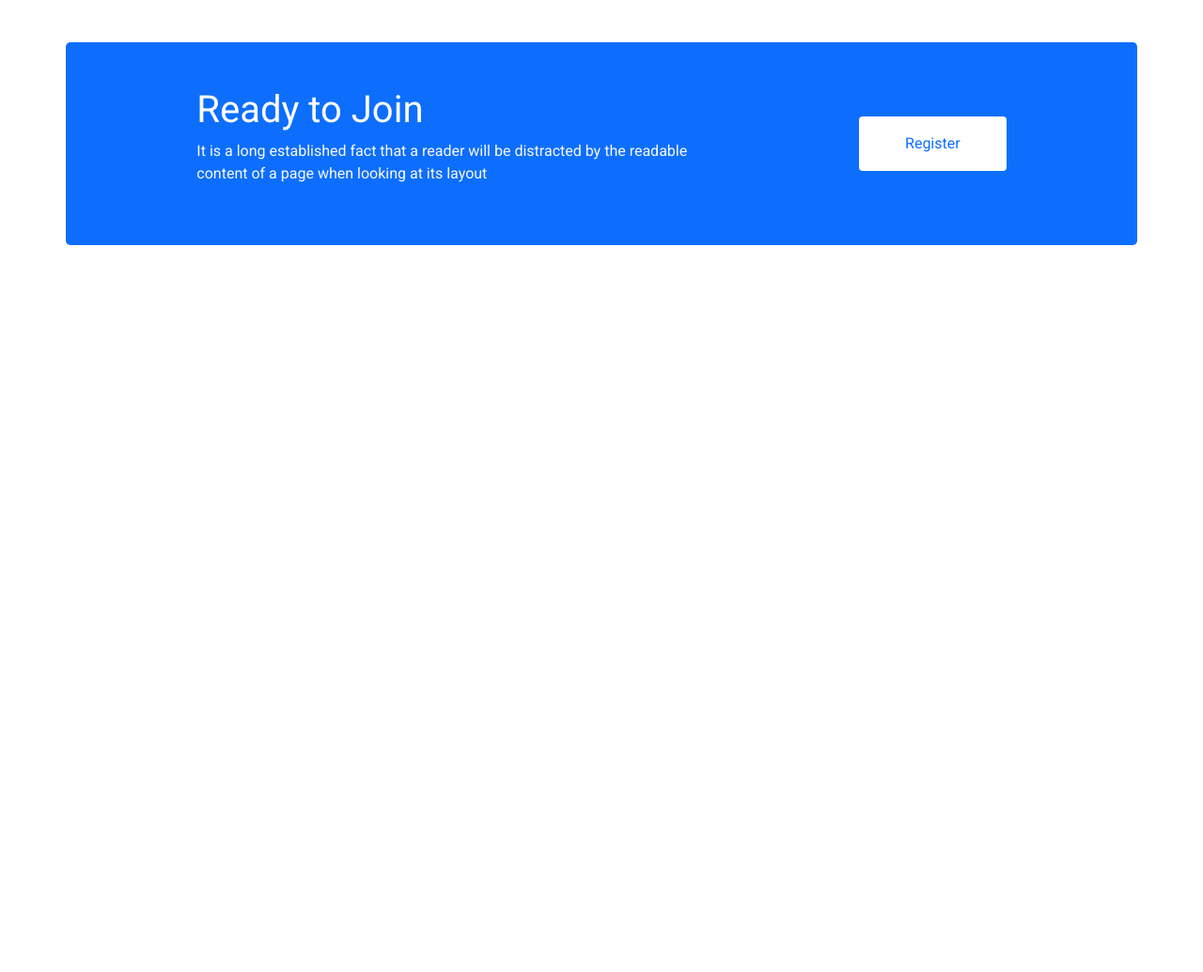
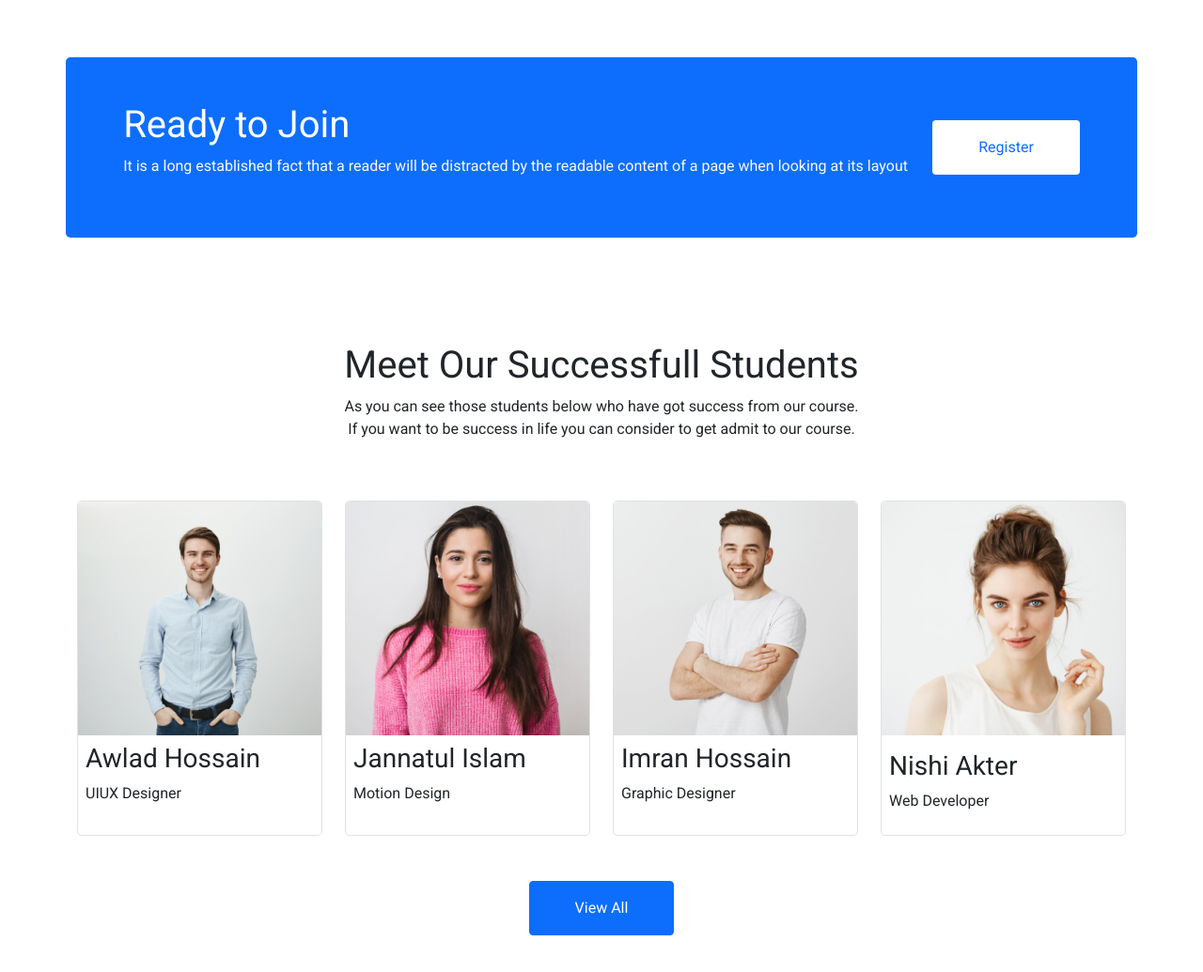
Before and after one commit to Md-Rubel-Ahmed-Rana/digital-tech-hall, a plain HTML site: page index.html in a window 1280 px wide. Shown: the part 2103-3138 px from the top of the page at 94% size. Before the commit the page ends 2412 px from the top, so only its background shows below. Drawn offline with Linux system fonts and the light colour scheme.

Commit message:
Successfull Student Section Completed

```diff
--- a/index.html
+++ b/index.html
@@ -205,9 +205,9 @@
        <!-- Working section end here  -->
        <!-- ================================== -->
        <!-- Join section start here -->
-       <section  class="my-5">
-        <div class="container d-flex bg-primary p-lg-5 justify-content-around align-items-center rounded-3">
-          <div class="text-white w-50 text-start">
+       <section  class="my-5 p-3">
+        <div class="container text-center d-lg-flex bg-primary p-5 p-lg-5 justify-content-around align-items-center rounded-3">
+          <div class="text-white text-center  text-lg-start">
             <h1>Ready to Join</h1>
             <p class="text-light">It is a long established fact that a reader will be distracted by the readable content of a page when looking at its layout</p>
           </div>
@@ -217,6 +217,50 @@
         </div>
        </section>
        <!-- Join section end here -->
+       <!-- ================================== -->
+       <!-- Succcess student section start here  -->
+       <section  class="my-5">
+        <div class="container">
+          <div class="text-center py-lg-5 w-50 mx-auto">
+            <h1>Meet Our Successfull Students</h1>
+            <p>As you can see those students below who have got success from our course. If you want to be success in life you can consider to get admit to our course.</p>
+          </div>
+          <div class="d-flex gap-4">
+            <div class="border rounded-3">
+              <img  class="img-fluid" src="./images/student/student-1.png" alt="">
+              <div class="p-2">
+                <h3>Awlad Hossain</h3>
+                <p>UIUX Designer</p>
+              </div>
+            </div>
+            <div  class="border rounded-3">
+              <img  class="img-fluid" src="./images/student/student-2.png" alt="">
+              <div class="p-2">
+                <h3>Jannatul Islam</h3>
+                <p>Motion Design</p>
+              </div>
+            </div>
+            <div  class="border rounded-3">
+              <img  class="img-fluid" src="./images/student/student-3.png" alt="">
+              <div class="p-2">
+                <h3>Imran Hossain</h3>
+                <p>Graphic Designer</p>
+              </div>
+            </div>
+            <div class="border rounded-3">
+              <img class="img-fluid pb-2" src="./images/student/student-4.png" alt="">
+              <div class="p-2">
+                <h3>Nishi Akter</h3>
+                <p>Web Developer</p>
+              </div>
+            </div>
+          </div>
+          <div class="text-center mt-5">
+            <button class="btn btn-primary py-3 px-5">View All</button>
+          </div>
+        </div>
+       </section>
+       <!-- Succcess student section end here  -->
     </main>
 
     <script src="./Bootstrap/bootstrap.min.js"></script>
```
